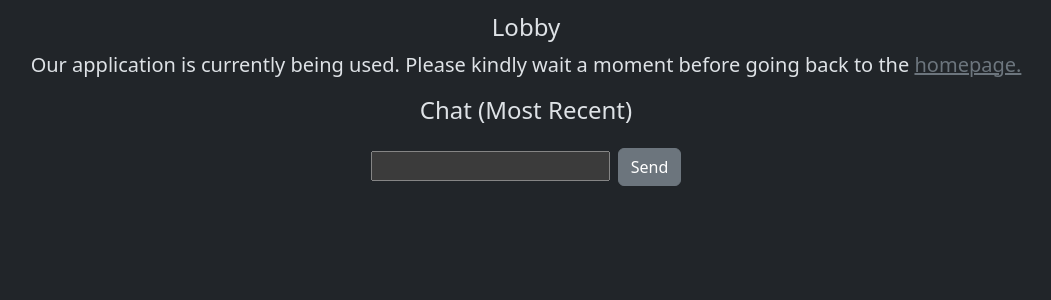
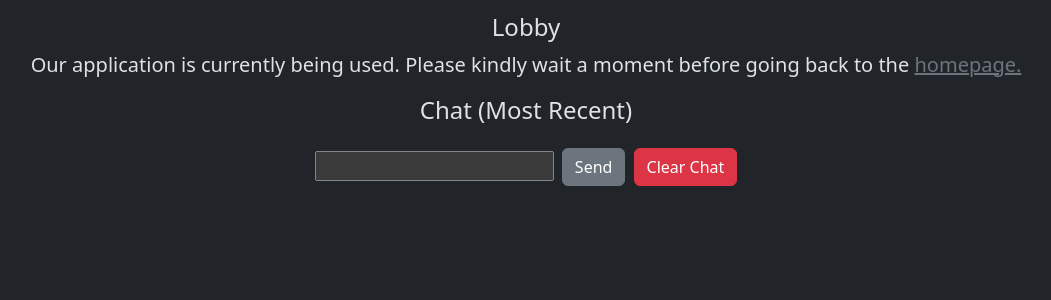
Before and after one commit to Yuheng3107/aichallenge, a Flask app: page /lobby in a window 1280 px wide. Shown: the part 56-356 px from the top of the page, without its empty margins (114-1165 px from the left). Run offline with Flask 2, Linux system fonts and the light colour scheme; some libraries are stand-ins or nearby versions.

Commit message:
Added Clear Chat Button

```diff
--- a/static/css/lobby.css
+++ b/static/css/lobby.css
@@ -1,5 +1,5 @@
 ul {
     list-style-type: none;
     overflow-y: auto;
-    max-height: 60vh;
+    max-height: 30vh;
 }
--- a/static/js/lobby.js
+++ b/static/js/lobby.js
@@ -4,6 +4,7 @@ const sendButton = document.querySelector('#sendButton');
 const myMessage = document.querySelector('#myMessage');
 const messages = document.querySelector('#messages');
 const alerter = document.querySelector('#alerter');
+const clearChatButton = document.querySelector('#clearChatButton');
 
 const alert = (message, type) => {
     alerter.innerHTML = [
@@ -42,3 +43,7 @@ appSocket.on('peekingduckFree', () => {
 function resetServer() {
     socket.emit('resetServer');
 }
+
+clearChatButton.addEventListener('click', () => {
+    messages.innerHTML = '';
+})
--- a/templates/lobby.html
+++ b/templates/lobby.html
@@ -23,6 +23,7 @@ FitAI: Lobby
         <ul id="messages"></ul>
         <input type="text" id="myMessage" class="text-center">
         <button id="sendButton" class ="btn btn-secondary ms-1">Send</button>
+        <button id="clearChatButton" class="btn btn-danger ms-1">Clear Chat</button>
     </div>
     <div id="alerter"></div>
 </main>
```
